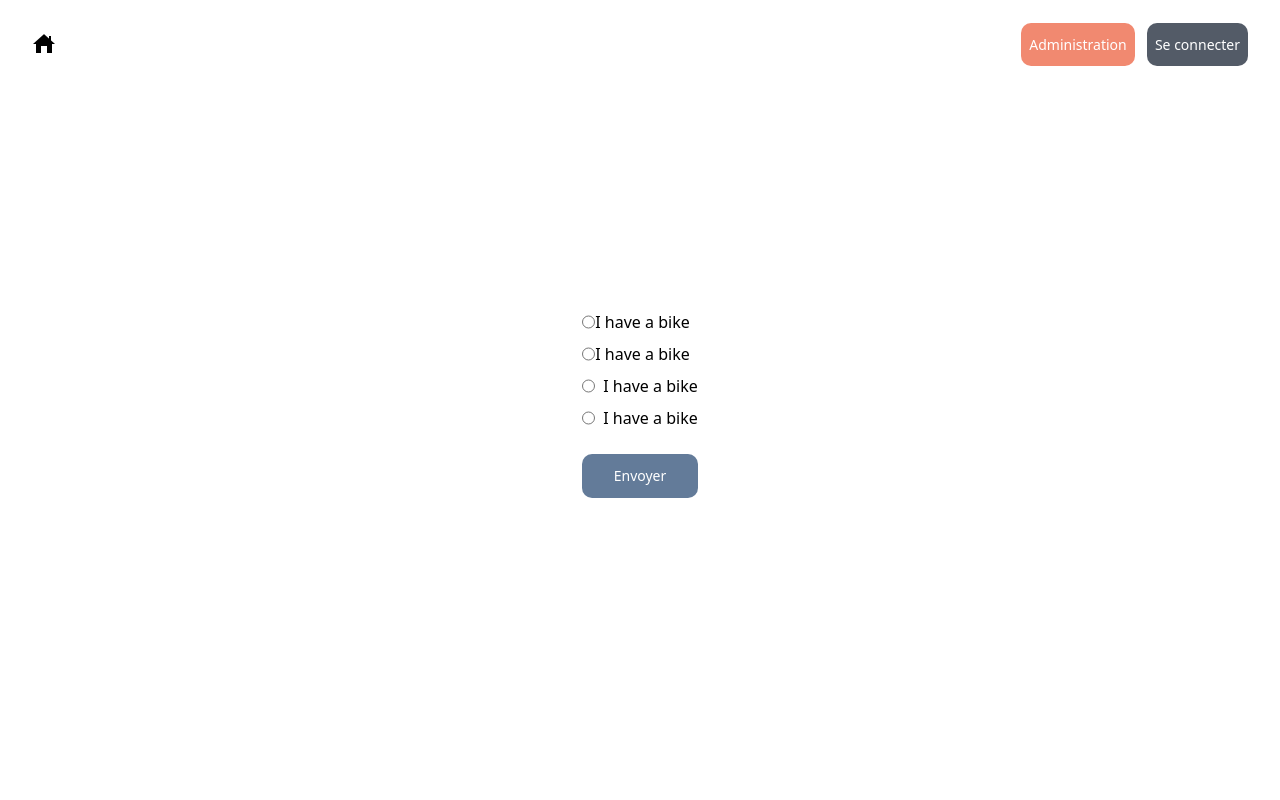
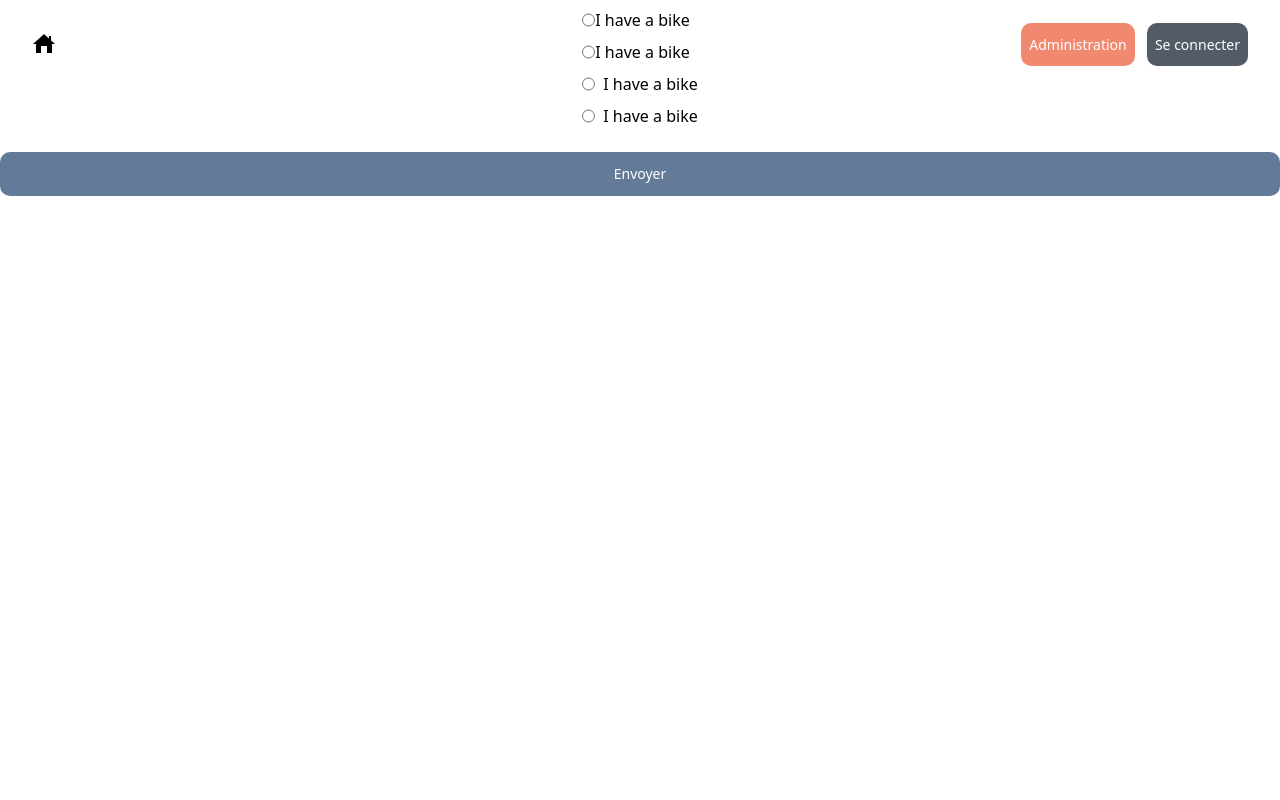
Before and after one commit to qdimanche/form-marine, a PHP site: page / in a window 1280 px wide. Run offline with PHP 8.4, Linux system fonts and the light colour scheme; data that the repository does not hold is empty; a stand-in replaces the project's code that opens the database connection; some libraries are stand-ins or nearby versions.

Commit message:
[+] style index

```diff
--- a/index.php
+++ b/index.php
@@ -22,15 +22,17 @@ require_once __DIR__.'/controller/getAllQuestions.php';
     </div>
 
 
+
+
+    <form method="post" action="" class="flex flex-col space-y-6 items-center min-h-screen ">
     <?php
 
     foreach ($res as $question) {
         echo '
-            <form method="post" action="" class="flex justify-center min-h-screen items-center">
-                <div class="flex flex-col space-y-2">
+            <div class="flex flex-col space-y-2 ">
                 <span>'. $question['name']. '</span>
 
-                    <div class="flex space-x-2">
+                <div class="flex space-x-2 ">
                     <input type="radio" id="response1" name="question' . $question['answer1'] . '>
                     <label for="response1"> I have a bike</label>
                 </div>
@@ -46,12 +48,12 @@ require_once __DIR__.'/controller/getAllQuestions.php';
                     <input type="radio" id="response3" name="question' . $question['answer4'] . '">
                     <label for="response3"> I have a bike</label>
                 </div>
-                    <button type="submit" class="bg-[#3D5A80]/80 duration-300 hover:bg-[#3D5A80] text-white px-2 py-3 rounded-[10px] text-sm w-full !mt-6">Envoyer</button>
             </div>
+        ';    } ?>
+
+        <button type="submit" class="bg-[#3D5A80]/80 duration-300 hover:bg-[#3D5A80] text-white px-2 py-3 rounded-[10px] text-sm w-full !mt-6 w-1/4 items-center">Envoyer</button>
+
     </form>
-
-
-        ';    } ?>
 
 
 
```
Lines whose indentation alone changed are shown as unchanged.
